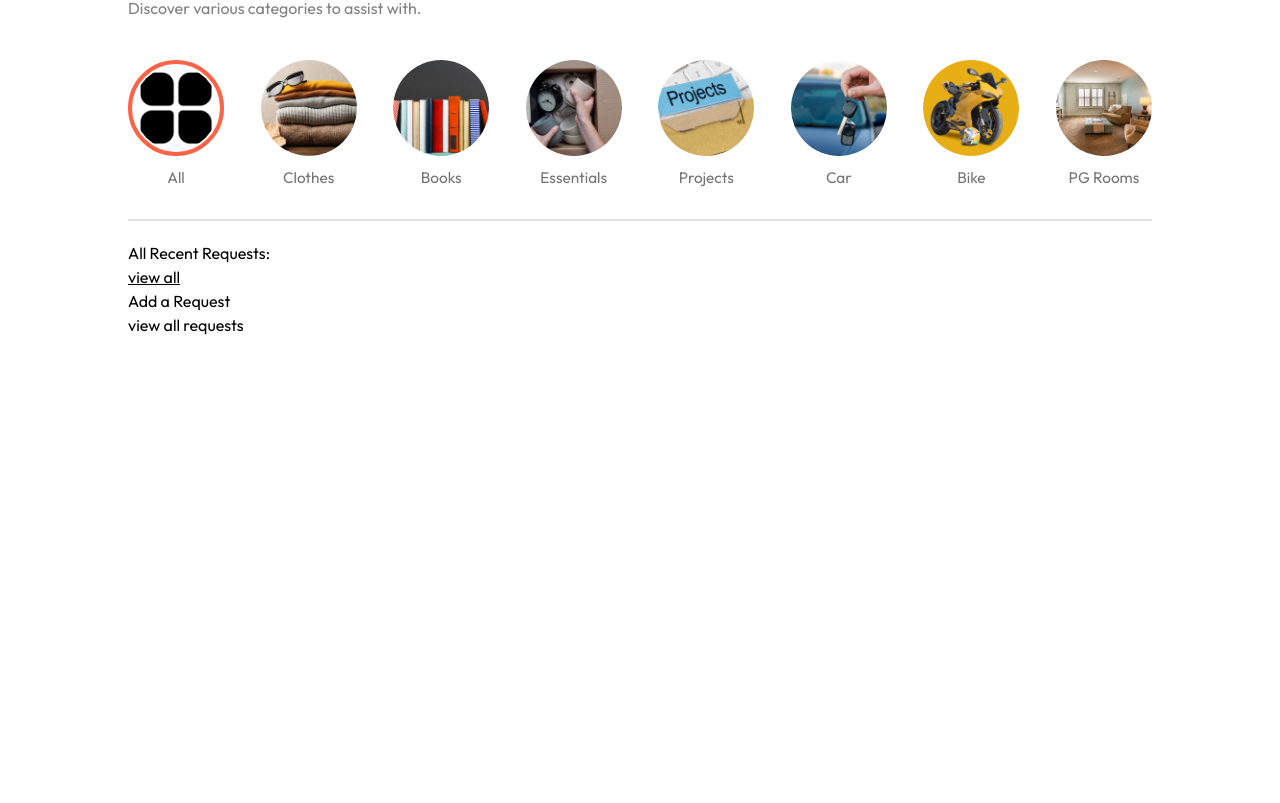
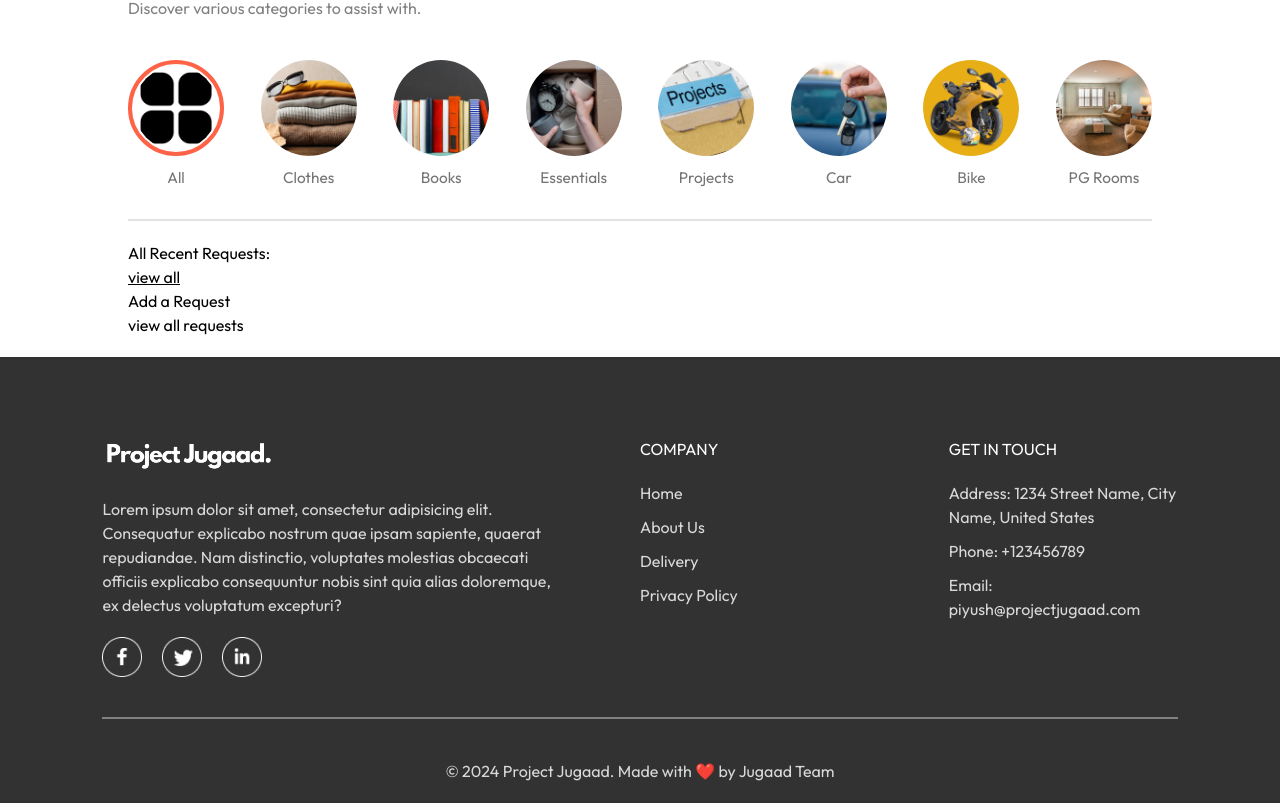
Before and after one commit to PiyushPSS/ProjectJugaad, a React (Vite) app in the folder client/: page / in a window 1280 px wide. Shown: the part 653-1456 px from the top of the page. Before the commit the page ends 990 px from the top, so only its background shows below. Built offline with nearby package versions, Linux system fonts and the light colour scheme; no server answers.

Commit message:
update 14

```diff
--- a/client/src/App.jsx
+++ b/client/src/App.jsx
@@ -9,12 +9,14 @@ import Profile from './pages/profile/profile';
 import Chat from './pages/chat/chat';
 import About from './pages/aboutUs/about';
 import AddRequestModel from './components/AddRequest/AddRequestModel';
+import Footer from './components/Footer/Footer';
 
 const App = () => {
 
   const pathname = window.location.pathname;
 
   return (
+    <>
       <div className='app'>
         <Navbar />
         <Routes>
@@ -29,6 +31,8 @@ const App = () => {
           <Route path='/addRequest' element={<AddRequestModel />} />
         </Routes>
       </div>
+      <Footer />
+    </>
   )
 }
 
--- a/client/src/assets/assets.js
+++ b/client/src/assets/assets.js
@@ -26,6 +26,7 @@ import profile_icon from './profile_icon.png'
 import bag_icon from './bag_icon.png'
 import logout_icon from './logout_icon.png'
 import parcel_icon from './parcel_icon.png'
+import logo_white from './logo_white.png'
 
 const assets = {
     logo,
@@ -46,7 +47,8 @@ const assets = {
     profile_icon,
     logout_icon,
     bag_icon,
-    parcel_icon
+    parcel_icon,
+    logo_white
 }
 
 export const categoryName = {
--- /dev/null
+++ b/client/src/components/Footer/Footer.css
@@ -0,0 +1,65 @@
+.footer {
+    color: #d9d9d9;
+    background-color: #323232;
+    display: flex;
+    flex-direction: column;
+    align-items: center;
+    gap: 20px;
+    padding: 20px 8vw;
+    padding-top: 80px;
+    margin-top: 20px;
+}
+
+.footer-content {
+    width: 100%;
+    display: grid;
+    grid-template-columns: 2fr 1fr 1fr;
+    gap: 80px;
+}
+
+.footer-content-left,
+.footer-content-right,
+.footer-content-center {
+    display: flex;
+    flex-direction: column;
+    align-items: start;
+    gap: 20px;
+}
+
+.footer-social-icons {
+    display: flex;
+    gap: 20px;
+    width: 40px;
+    margin-right: 10px;
+}
+
+.footer-content-left li,
+.footer-content-right li,
+.footer-content-center li {
+    list-style: none;
+    margin-bottom: 10px;
+    cursor: pointer;
+}
+
+.footer-content-right h2,
+.footer-content-center h2 {
+    color: white;
+}
+
+.footer hr {
+    width: 100%;
+    height: 2px;
+    margin: 20px 0;
+    background-color: grey;
+    border: none;
+}
+
+.footer-content-left li:hover,
+.footer-content-right li:hover,
+.footer-content-center li:hover {
+    text-decoration: underline;
+}
+
+.footer-social-icons img:hover {
+    cursor: pointer;
+}
--- /dev/null
+++ b/client/src/components/Footer/Footer.jsx
@@ -0,0 +1,47 @@
+import React from 'react'
+import './Footer.css'
+import assets from '../../assets/assets'
+
+const Footer = () => {
+  return (
+    <div className="footer" id='footer'>
+      <div className="footer-content">
+        <div className="footer-content-left">
+          <img src={assets.logo_white} alt="logo" />
+          <p>Lorem ipsum dolor sit amet, consectetur adipisicing elit. Consequatur explicabo nostrum quae ipsam sapiente, quaerat repudiandae. Nam distinctio, voluptates molestias obcaecati officiis explicabo consequuntur nobis sint quia alias doloremque, ex delectus voluptatum excepturi?</p>
+
+          <div className="footer-social-icons">
+            <img src={assets.facebook_icon} alt="Facebook logo" />
+            <img src={assets.twitter_icon} alt="Twitter logo" />
+            <img src={assets.linkedin_icon} alt="LinkedIn logo" />
+          </div>
+        </div>
+
+        <div className="footer-content-center">
+          <h2>COMPANY</h2>
+          <ul>
+            <li>Home</li>
+            <li>About Us</li>
+            <li>Delivery</li>
+            <li>Privacy Policy</li>
+          </ul>
+        </div>
+
+        <div className="footer-content-right">
+          <h2>GET IN TOUCH</h2>
+          <ul>
+            <li>Address: 1234 Street Name, City Name, United States</li>
+            <li>Phone: +123456789</li>
+            <li>Email: piyush@projectjugaad.com</li>
+          </ul>
+        </div>
+      </div>
+      <hr />
+      <p className="footer-copyright">
+        &copy; {new Date().getFullYear()} Project Jugaad. Made with <span role="img" aria-label="heart emoji">❤️</span> by Jugaad Team
+      </p>
+    </div>
+  )
+}
+
+export default Footer
--- a/client/src/pages/jugaadRequestPage/jugaadRequest.jsx
+++ b/client/src/pages/jugaadRequestPage/jugaadRequest.jsx
@@ -1,6 +1,6 @@
 import React, { useEffect, useState } from 'react'
 import { useParams } from 'react-router-dom';
-import { Share2, MessageCircle, MoreVertical, UserRound } from "lucide-react"
+import { Share2, MessageCircle, MoreVertical, UserRound, AlertTriangle, ChevronDown, ChevronUp } from "lucide-react"
 import { toast, Bounce } from 'react-toastify';
 import { calendarMonth } from '../../assets/assets';
 
@@ -14,9 +14,22 @@ const Jugaadrequest = () => {
 
   const [isMenuOpen, setIsMenuOpen] = useState(false);
 
+  const [isTermsOpen, setIsTermsOpen] = useState(false)
+
+  const toggleTerms = () => setIsTermsOpen(!isTermsOpen)
+
   const toggleMenu = () => {
     setIsMenuOpen(!isMenuOpen)
   }
+
+  const Button = ({ children, className = '', ...props }) => (
+    <button
+      className={`inline-flex items-center justify-center rounded-md text-sm font-medium ring-offset-background transition-colors focus-visible:outline-none focus-visible:ring-2 focus-visible:ring-ring focus-visible:ring-offset-2 disabled:pointer-events-none disabled:opacity-50 bg-primary text-primary-foreground hover:bg-primary/90 h-10 px-4 py-2 ${className}`}
+      {...props}
+    >
+      {children}
+    </button>
+  )
 
   useEffect(() => {
     //As soon as the page loads, retreive the data from the database.
@@ -155,6 +168,79 @@ const Jugaadrequest = () => {
             </div>
           </div>
         </div>
+
+        <div className="my-8">
+          <div
+            className="bg-yellow-50 border-l-4 border-yellow-400 rounded-lg overflow-hidden"
+            role="region"
+            aria-labelledby="terms-title"
+          >
+            <button
+              onClick={toggleTerms}
+              className="w-full p-4 flex items-center justify-between text-left focus:outline-none focus:ring-2 focus:ring-yellow-400"
+              aria-expanded={isTermsOpen}
+              id="terms-title"
+            >
+              <div className="flex items-center">
+                <AlertTriangle className="h-5 w-5 text-yellow-400 mr-2" />
+                <h2 className="text-lg font-semibold text-yellow-800">Important: Project Jugaad Terms and Conditions</h2>
+              </div>
+              {isTermsOpen ? (
+                <ChevronUp className="h-5 w-5 text-yellow-600" />
+              ) : (
+                <ChevronDown className="h-5 w-5 text-yellow-600" />
+              )}
+            </button>
+            <div
+              className={`overflow-hidden transition-all duration-300 ease-in-out ${isTermsOpen ? 'max-h-[1000px] opacity-100' : 'max-h-0 opacity-0'
+                }`}
+            >
+              <div className="p-4 space-y-4 text-yellow-800">
+                <section>
+                  <h3 className="font-semibold">No Responsibility for Product Condition</h3>
+                  <p>We do not take responsibility for the condition or quality of the products listed on the platform. Users are advised to inspect items thoroughly before renting.</p>
+                </section>
+                <section>
+                  <h3 className="font-semibold">Peer-to-Peer Transaction Platform</h3>
+                  <p>Project Jugaad only facilitates connections between users and does not directly participate in transactions or agreements between individuals.</p>
+                </section>
+                <section>
+                  <h3 className="font-semibold">Use of Products at Your Own Risk</h3>
+                  <p>Users assume all risks associated with the use or rental of items listed. The platform is not liable for any damages or issues arising from product usage.</p>
+                </section>
+                <section>
+                  <h3 className="font-semibold">No Guarantees on Availability</h3>
+                  <p>We do not guarantee the availability of products at any given time. All listings are subject to the users' discretion and can be removed without notice.</p>
+                </section>
+                <section>
+                  <h3 className="font-semibold">Disputes Between Users</h3>
+                  <p>Any disputes or disagreements that arise from transactions must be resolved between the involved users. Project Jugaad team is not responsible for mediating or resolving disputes.</p>
+                </section>
+                <section>
+                  <h3 className="font-semibold">No Warranties or Authenticity Verification</h3>
+                  <p>We do not verify the authenticity or accuracy of the product descriptions provided by users.</p>
+                </section>
+                <section>
+                  <h3 className="font-semibold">Adherence to Legal Guidelines</h3>
+                  <p>All transactions must comply with local laws. Any illegal activities, such as the sale of prohibited items, will result in immediate account suspension.</p>
+                </section>
+                <section>
+                  <h3 className="font-semibold">Listing Fees</h3>
+                  <p>There are no fees for requesting products, but Project Jugaad reserves the right to introduce a fee structure in the future with prior notice to users.</p>
+                </section>
+                <section>
+                  <h3 className="font-semibold">Non-Commercial Use</h3>
+                  <p>Project Jugaad is intended for non-commercial use, focused on sharing and renting everyday essentials. Any commercial use of the platform will lead to account termination.</p>
+                </section>
+                <section>
+                  <h3 className="font-semibold">Limited Liability</h3>
+                  <p>Project Jugaad shall not be held responsible for any monetary loss, fraud, or damages related to transactions made on the platform.</p>
+                </section>
+              </div>
+            </div>
+          </div>
+        </div>
+
       </div>
     )
   }
```
Also changed, not shown: client/src/assets/logo_white.png (added). Lines whose indentation alone changed are shown as unchanged.
